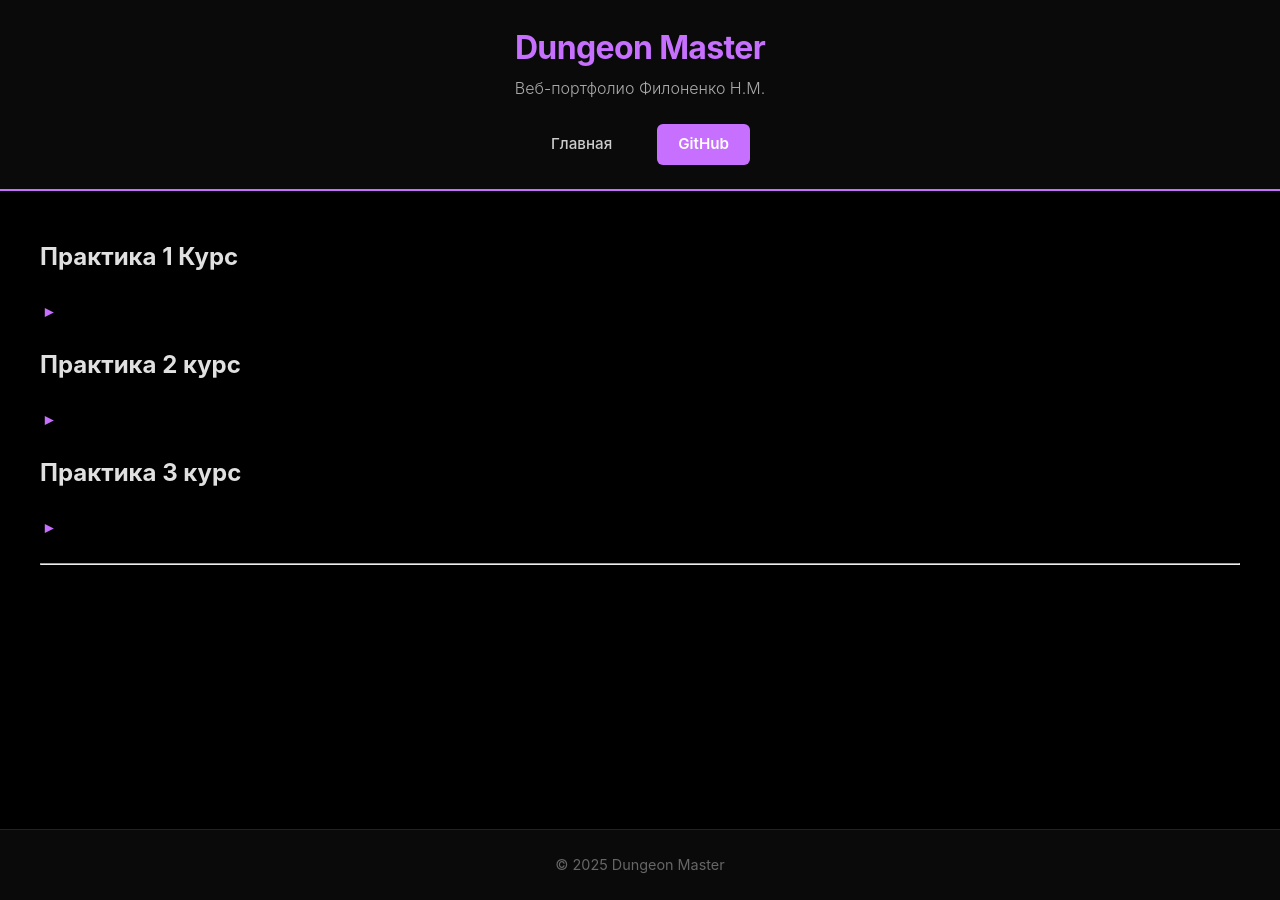
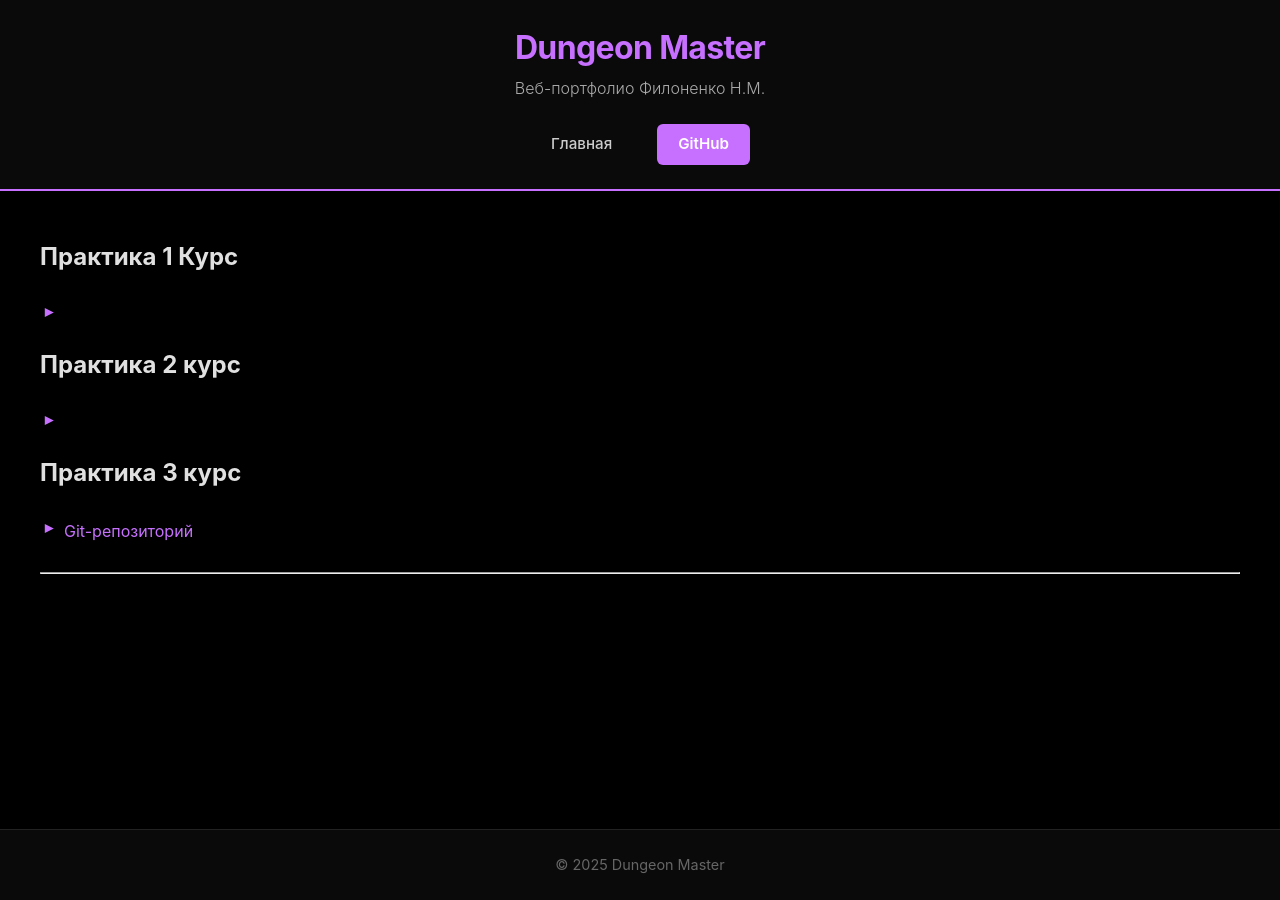
Before and after one commit to JunHerz/JunHerz.github.io, a Jekyll site: the page built from courses/practices/index.md, in a window 1280 px wide. Built offline with Jekyll 4.4.1, drawn with Linux system fonts in a browser that asks for light colours.

Commit message:
Update index.md

```diff
--- a/courses/practices/index.md
+++ b/courses/practices/index.md
@@ -10,6 +10,6 @@ title: "Учебные практики"
 - []()
 
 ## Практика 3 курс
-- []()
+- [Git-репозиторий](https://git.herzen.spb.ru/1140155/practice-3-course)
 
 ---
```
